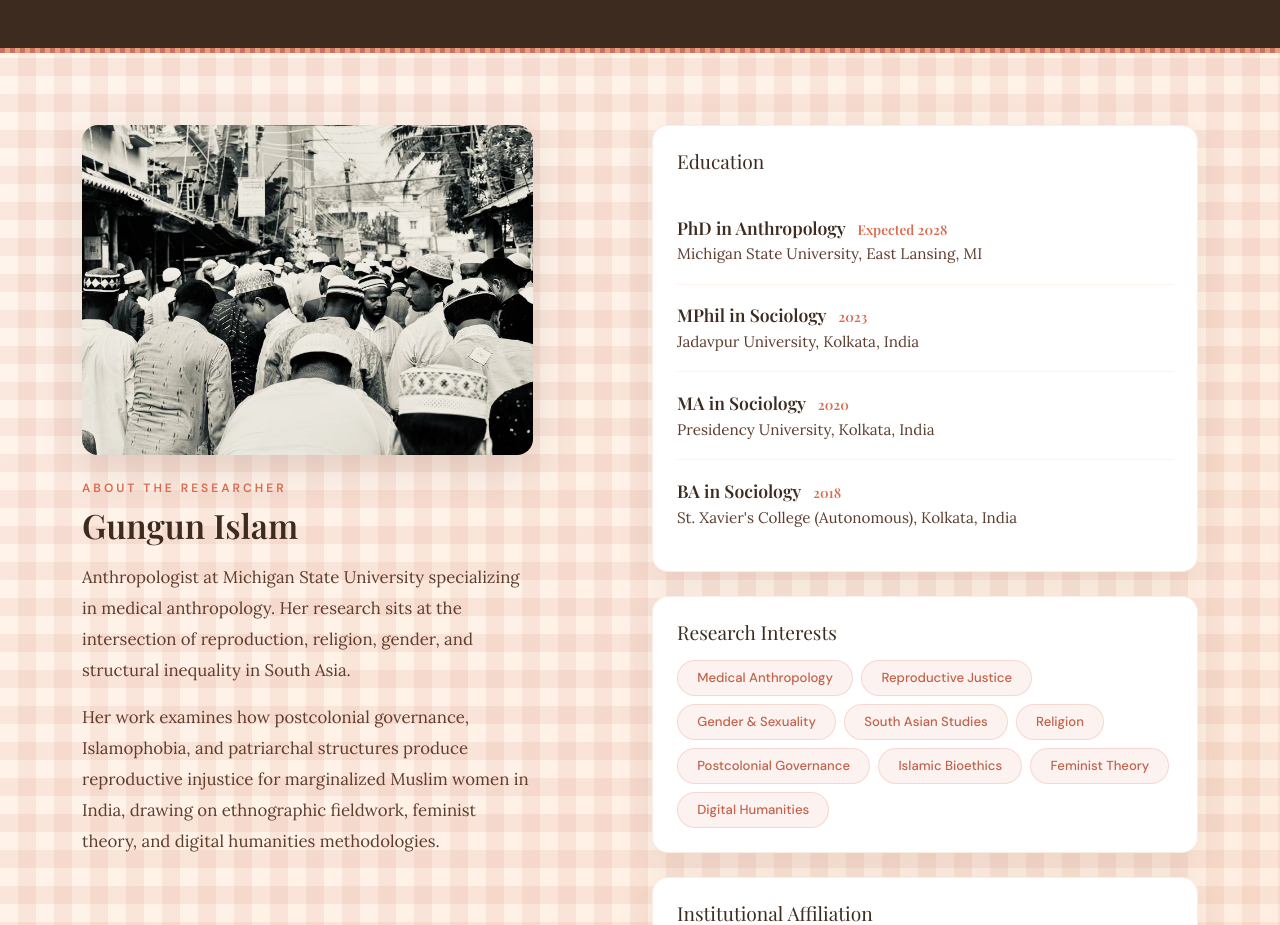
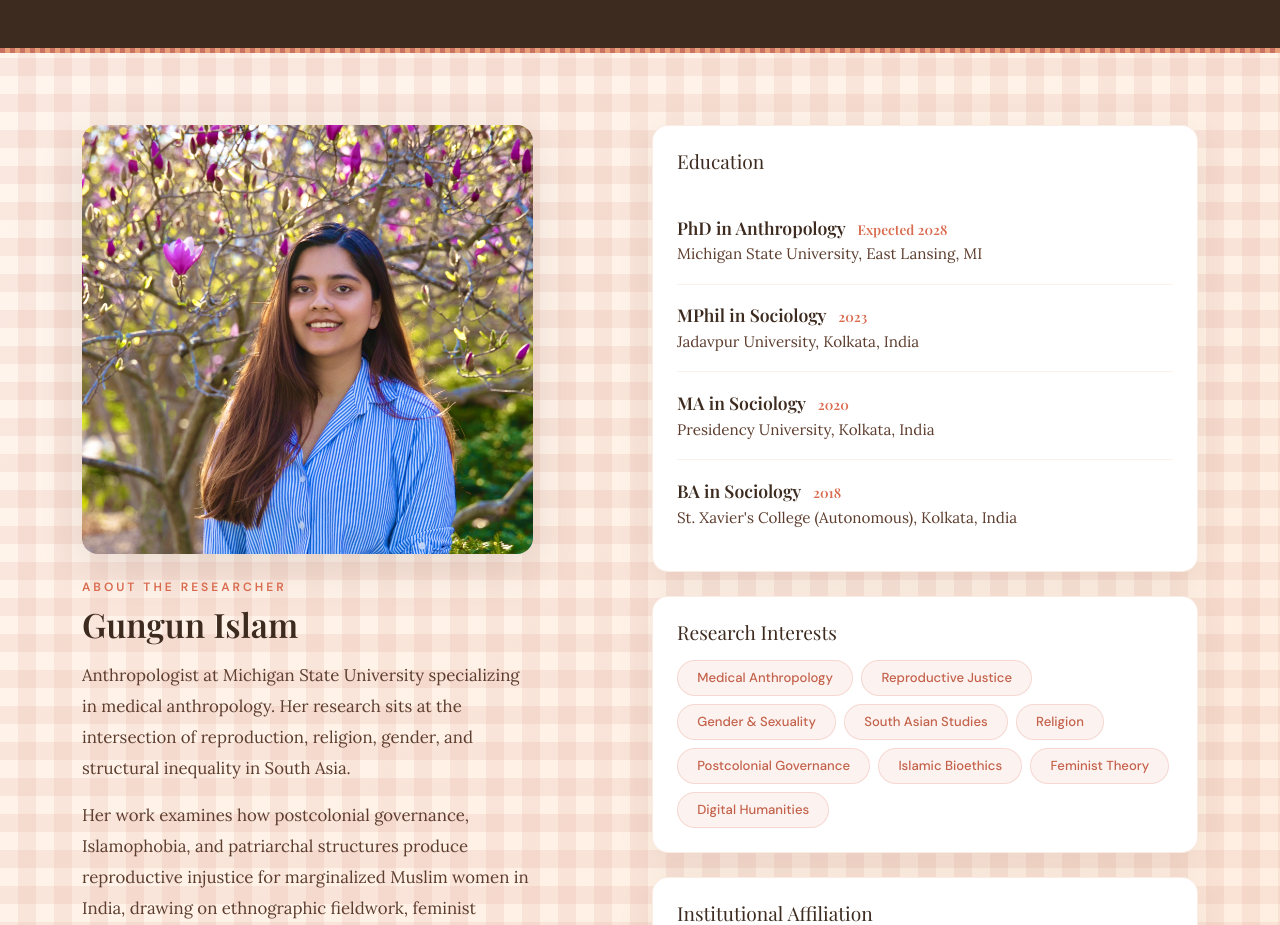
Before and after one commit to voices-from-marginsproject/voices-from-margins, a plain HTML site: page index.html in a window 1280 px wide. Shown: the part 3360-4285 px from the top of the page. Drawn offline with nearby package versions, Linux system fonts and the light colour scheme; a web font is replaced by a local one.

Commit message:
changed pic
changed pic

```diff
--- a/index.html
+++ b/index.html
@@ -153,7 +153,7 @@
                 <div class="row align-items-start">
                     <div class="col-lg-5 mb-4 mb-lg-0">
                         <div class="mb-4" style="border-radius:16px; overflow:hidden; box-shadow:0 12px 45px rgba(61,43,31,0.12);">
-                            <img src="assets/testimage1.jpeg" alt="Gungun Islam" style="width:100%; display:block;">
+                            <img src="assets/gungunbio2.JPG" alt="Gungun Islam" style="width:100%; display:block;">
                         </div>
                         <p class="section-label mb-2">About the Researcher</p>
                         <h2 class="section-heading mb-3" style="font-size:2.1rem;">Gungun Islam</h2>
```
Also changed, not shown: assets/gungunbio.jpeg (added), assets/gungunbio2.JPG (added).
